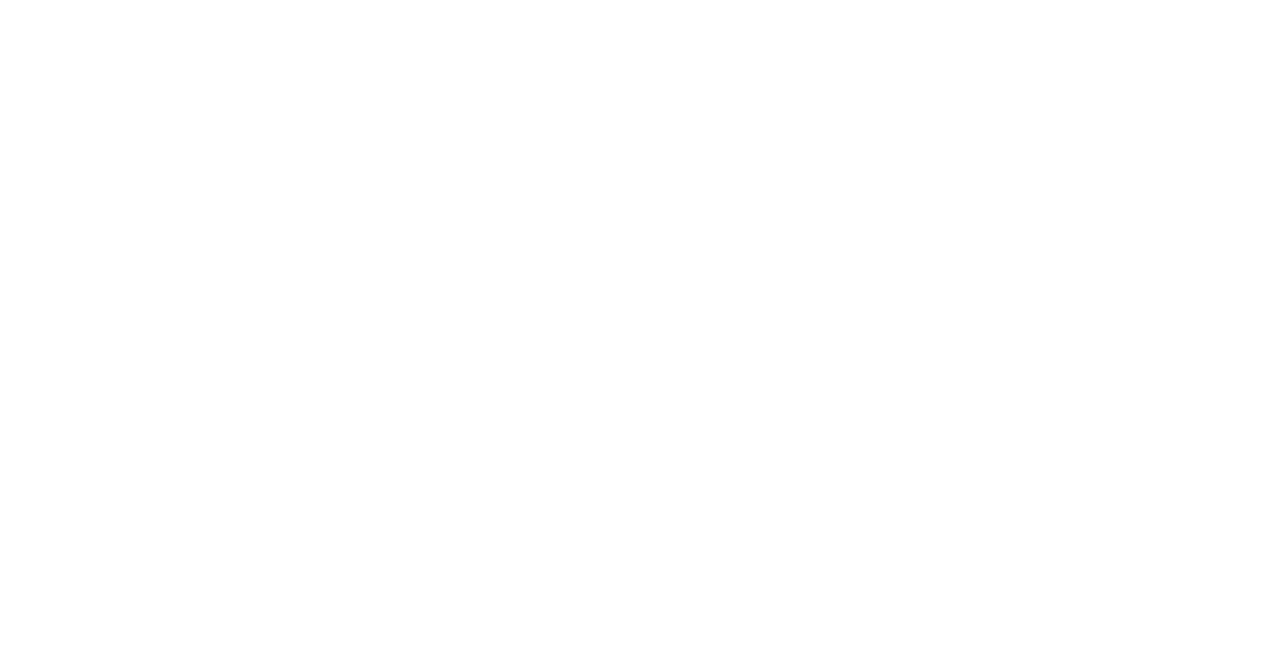
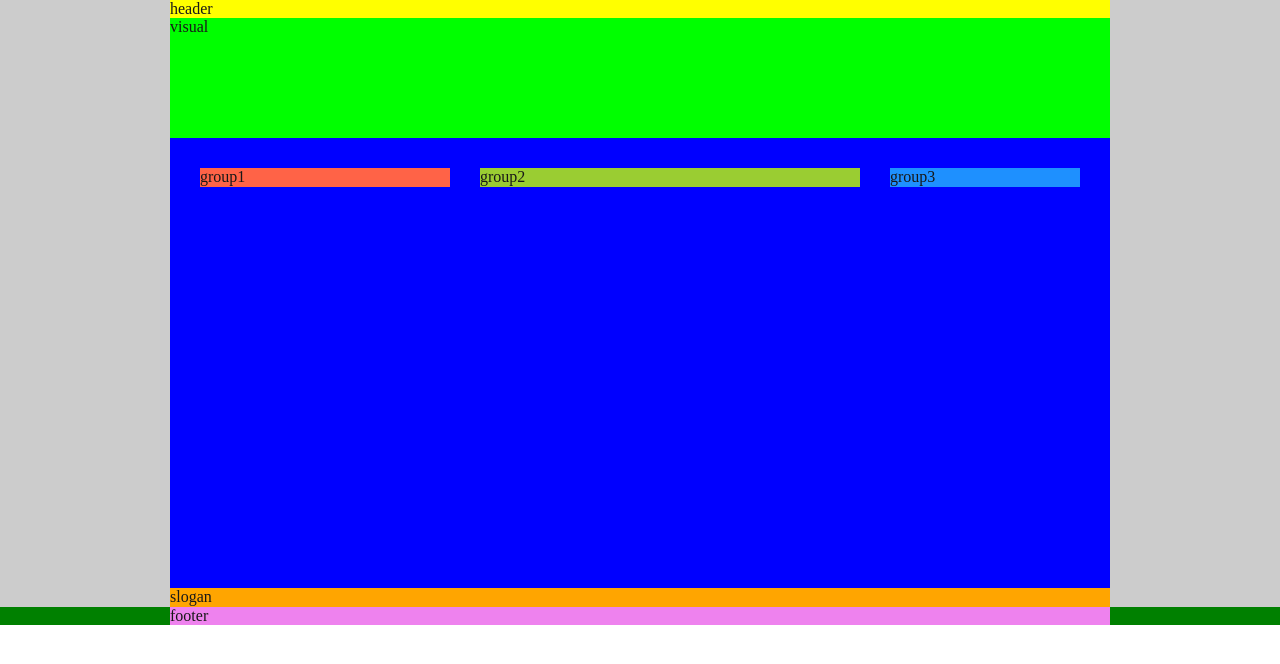
Before and after one commit to nr-baek/FDS_fixed, a plain HTML site: page index.html in a window 1280 px wide. Drawn offline with Linux system fonts and the light colour scheme; a web font is replaced by a local one.

Commit message:
웹카페 기본 레이아웃 구현

```diff
--- a/css/style.css
+++ b/css/style.css
@@ -0,0 +1,69 @@
+@import url(./normalize.css);
+@import url(//spoqa.github.io/spoqa-han-sans/css/SpoqaHanSans-kr.css);
+
+html {
+  font-size: 10px;
+}
+body {
+  font-size: 1.6rem;
+  color: #181818;
+  background:#fff;
+  font-family: 'Spoqa Han Sans';
+  font-weight: 400;
+}
+
+*, *::before, *::after {
+  box-sizing: border-box;
+}
+
+/* 레이아웃 */
+.container {
+  background-color: #ccc;
+}
+
+.header,
+.visual,
+.main,
+.slogan,
+.footer {
+  width: 940px;
+  margin: 0 auto;
+}
+
+.header {
+  background-color: yellow;
+}
+.visual {
+  background-color: lime;
+  height: 120px; /* 높이가 일정하며 바뀌지 않기 때문에 height값을 지정해줌 */
+}
+.main {
+  background-color: blue;
+  display: flex;
+  flex-flow: row nowrap;
+  justify-content: space-between;
+  align-items: flex-start;
+  padding: 30px;
+  min-height: 450px;  /* 영역의 최소 높이를 지정해줘서 콘텐츠가 부족해도 450px 미만으로 줄지 않게 함*/
+}
+.group1 {
+  background-color: tomato;
+  width: 250px;
+}
+.group2 {
+  background-color: yellowgreen;
+  width: 380px;
+}
+.group3 {
+  background-color: dodgerblue;
+  width: 190px;
+}
+.slogan {
+  background-color: orange;
+}
+.footer-bg {
+  background-color: green;
+}
+.footer {
+  background-color: violet;
+}
--- a/index.html
+++ b/index.html
@@ -7,16 +7,16 @@
 </head>
 <body>
   <div class="container">
-    <header class="header"></header>
-    <div class="visual"></div>
+    <header class="header">header</header>
+    <div class="visual">visual</div>
     <main class="main">
-      <div class="group group1"></div>
-      <div class="group group2"></div>
-      <div class="group group3"></div>
+      <div class="group group1">group1</div>
+      <div class="group group2">group2</div>
+      <div class="group group3">group3</div>
     </main>
-    <article class="slogan"></article>
+    <article class="slogan">slogan</article>
     <div class="footer-bg">
-      <footer class="footer"></footer>
+      <footer class="footer">footer</footer>
     </div>
   </div>
 </body>
```
